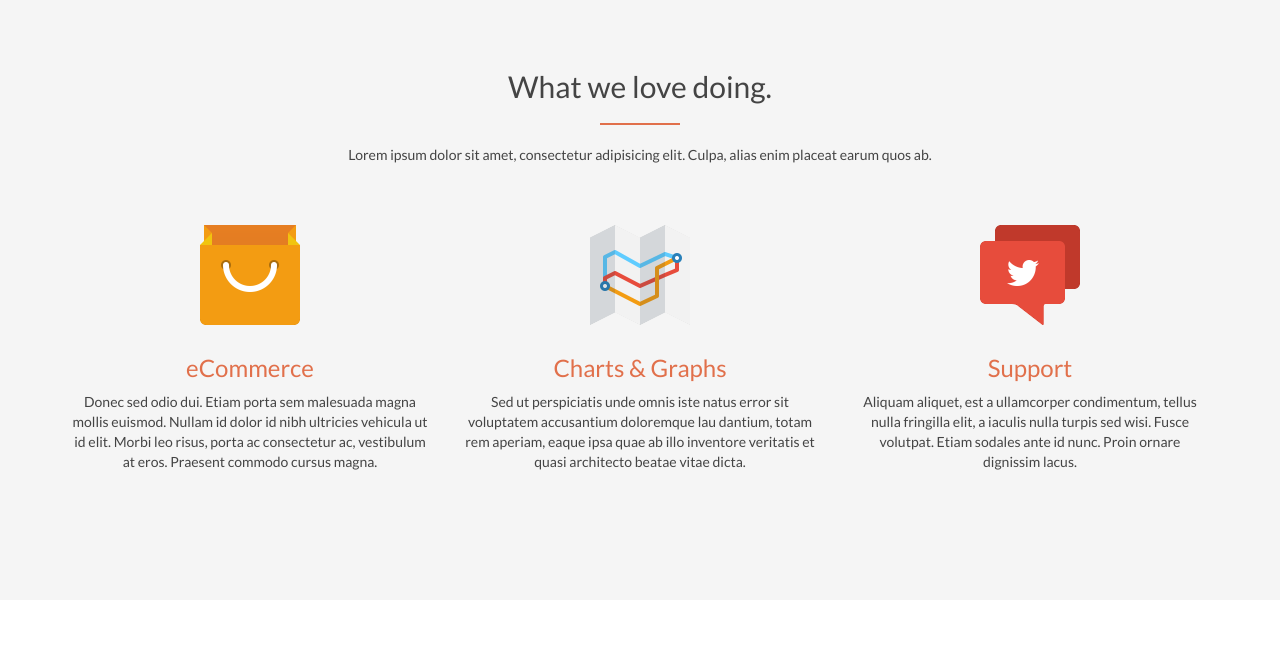
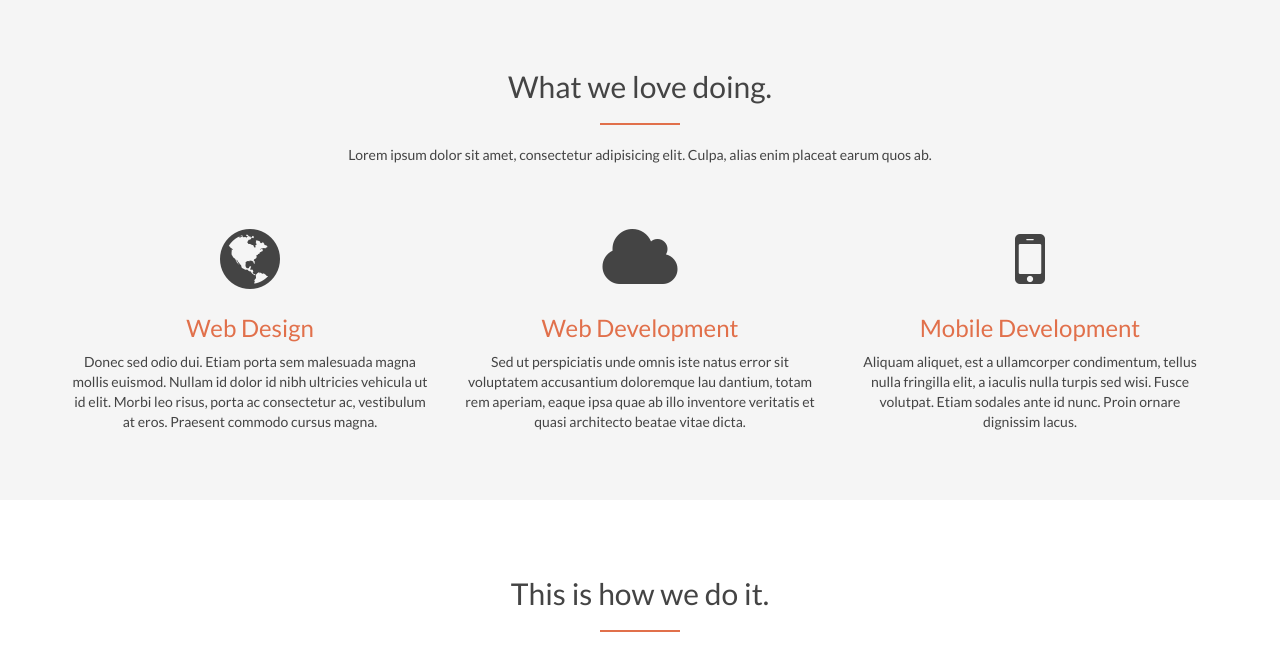
Before and after one commit to halibegic/merlin, a plain HTML site: page index.html in a window 1280 px wide. Shown: the part 673-1322 px from the top of the page. Drawn offline with Linux system fonts and the light colour scheme.

Commit message:
Updated service section

```diff
--- a/assets/css/style.css
+++ b/assets/css/style.css
@@ -152,11 +152,7 @@ section .heading p {
     animation-delay: 1.2s;
 }
 #services {
-    border-top: 0;
-    padding-bottom: 0;
-}
-#services .col-lg-4 {
-    margin-bottom: 60px
+    border-top: 0
 }
 #work ul li {
     margin: 15px 0
--- a/index.html
+++ b/index.html
@@ -66,24 +66,18 @@
                     </div>
                     <div class="row">
                         <div class="col-lg-4">
-                            <div class="img-circle">
-                                <img src="assets/img/services/1.png" alt="Service One">
-                            </div>
-                            <h3><a href="#">eCommerce</a></h3>
+                            <i class="fa fa-globe fa-5x"></i>
+                            <h3><a href="#">Web Design</a></h3>
                             <p>Donec sed odio dui. Etiam porta sem malesuada magna mollis euismod. Nullam id dolor id nibh ultricies vehicula ut id elit. Morbi leo risus, porta ac consectetur ac, vestibulum at eros. Praesent commodo cursus magna.</p>
                         </div>
                         <div class="col-lg-4">
-                            <div class="img-circle">
-                                <img src="assets/img/services/2.png" alt="Service Two">
-                            </div>
-                            <h3><a href="#">Charts & Graphs</a></h3>
+                            <i class="fa fa-cloud fa-5x"></i>
+                            <h3><a href="#">Web Development</a></h3>
                             <p>Sed ut perspiciatis unde omnis iste natus error sit voluptatem accusantium doloremque lau dantium, totam rem aperiam, eaque ipsa quae ab illo inventore veritatis et quasi architecto beatae vitae dicta.</p>
                         </div>
                         <div class="col-lg-4">
-                            <div class="img-circle">
-                                <img src="assets/img/services/3.png" alt="Service Three">
-                            </div>
-                            <h3><a href="#">Support</a></h3>
+                            <i class="fa fa-mobile fa-5x"></i>
+                            <h3><a href="#">Mobile Development</a></h3>
                             <p>Aliquam aliquet, est a ullamcorper condimentum, tellus nulla fringilla elit, a iaculis nulla turpis sed wisi. Fusce volutpat. Etiam sodales ante id nunc. Proin ornare dignissim lacus.</p>
                         </div>
                     </div>
```
